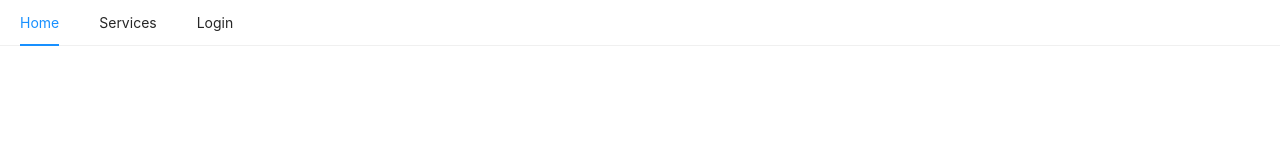
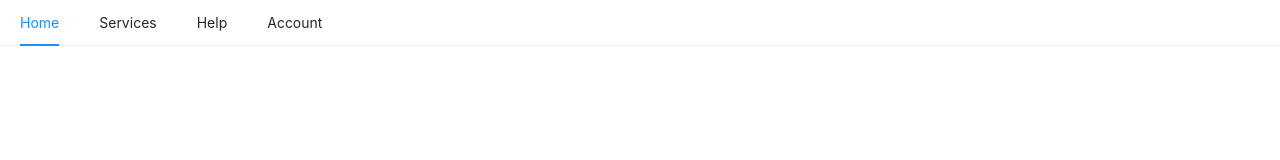
Before and after one commit to JoramWells/konza-mobile, a React (Create React App) app: page / in a window 1280 px wide. Shown: the top 160 px of the page. Built offline with nearby package versions, Linux system fonts and the light colour scheme.

Commit message:
Modified navbar

```diff
--- a/src/components/Navigation.js
+++ b/src/components/Navigation.js
@@ -1,18 +1,38 @@
 import React from 'react'
 import {Menu} from 'antd'
 
+const {SubMenu} = Menu
 export default function Navigation() {
     return (
         <Menu mode="horizontal">
             <Menu.Item>
                 Home
             </Menu.Item>
-            <Menu.Item>
-                Services
-            </Menu.Item>
-            <Menu.Item>
-                Login
-            </Menu.Item>
+            <SubMenu title="Services">
+                <Menu.Item style={{margin:"0"}}>
+                    Track car
+                </Menu.Item>
+                <Menu.Item style={{margin:"0"}}>
+                    Parking
+                </Menu.Item>
+                <Menu.Item style={{margin:"0"}}>
+                    Transport goods
+                </Menu.Item>
+
+            </SubMenu>
+            <SubMenu title="Help">
+                <Menu.Item>
+                    Make payment
+                </Menu.Item>
+            </SubMenu>
+            <SubMenu title="Account">
+                <Menu.Item style={{margin:"0"}}>
+                    Login
+                </Menu.Item>
+                <Menu.Item style={{margin:"0"}}>
+                    Register
+                </Menu.Item>
+            </SubMenu>
         </Menu>
     )
 }
```
